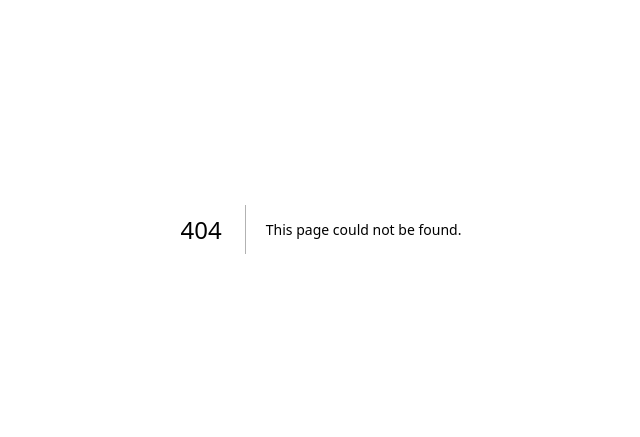
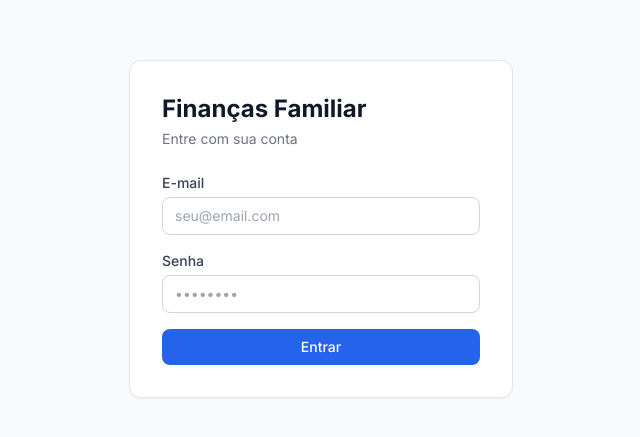
Before and after one commit to nelsongeraidine/financas-pessoais, a Next.js app: page /login in a window 1280 px wide. Before the commit this address had no page. Shown: the part 171-608 px from the top of the page, without its empty margins (319-959 px from the left). Built offline with nearby package versions, Linux system fonts and the light colour scheme.

Commit message:
feat: add authentication with login page, callback route, and middleware

```diff
--- /dev/null
+++ b/app/(auth)/login/page.tsx
@@ -0,0 +1,79 @@
+// app/(auth)/login/page.tsx
+'use client'
+
+import { useState } from 'react'
+import { useRouter } from 'next/navigation'
+import { createClient } from '@/lib/supabase/client'
+
+export default function LoginPage() {
+  const router = useRouter()
+  const [email, setEmail] = useState('')
+  const [password, setPassword] = useState('')
+  const [error, setError] = useState<string | null>(null)
+  const [loading, setLoading] = useState(false)
+
+  async function handleSubmit(e: React.FormEvent) {
+    e.preventDefault()
+    setLoading(true)
+    setError(null)
+
+    const supabase = createClient()
+    const { error } = await supabase.auth.signInWithPassword({ email, password })
+
+    if (error) {
+      setError('E-mail ou senha inválidos.')
+      setLoading(false)
+      return
+    }
+
+    router.push('/dashboard')
+    router.refresh()
+  }
+
+  return (
+    <div className="min-h-screen flex items-center justify-center bg-gray-50">
+      <div className="w-full max-w-sm bg-white rounded-xl shadow-sm border border-gray-200 p-8">
+        <h1 className="text-2xl font-bold text-gray-900 mb-1">Finanças Familiar</h1>
+        <p className="text-gray-500 text-sm mb-6">Entre com sua conta</p>
+        <form onSubmit={handleSubmit} className="space-y-4">
+          <div>
+            <label htmlFor="email" className="block text-sm font-medium text-gray-700 mb-1">
+              E-mail
+            </label>
+            <input
+              id="email"
+              type="email"
+              required
+              value={email}
+              onChange={(e) => setEmail(e.target.value)}
+              className="w-full border border-gray-300 rounded-lg px-3 py-2 text-sm focus:outline-none focus:ring-2 focus:ring-blue-500"
+              placeholder="seu@email.com"
+            />
+          </div>
+          <div>
+            <label htmlFor="password" className="block text-sm font-medium text-gray-700 mb-1">
+              Senha
+            </label>
+            <input
+              id="password"
+              type="password"
+              required
+              value={password}
+              onChange={(e) => setPassword(e.target.value)}
+              className="w-full border border-gray-300 rounded-lg px-3 py-2 text-sm focus:outline-none focus:ring-2 focus:ring-blue-500"
+              placeholder="••••••••"
+            />
+          </div>
+          {error && <p className="text-red-600 text-sm">{error}</p>}
+          <button
+            type="submit"
+            disabled={loading}
+            className="w-full bg-blue-600 text-white py-2 rounded-lg text-sm font-medium hover:bg-blue-700 disabled:opacity-50 transition-colors"
+          >
+            {loading ? 'Entrando...' : 'Entrar'}
+          </button>
+        </form>
+      </div>
+    </div>
+  )
+}
--- /dev/null
+++ b/app/api/auth/callback/route.ts
@@ -0,0 +1,15 @@
+// app/api/auth/callback/route.ts
+import { NextResponse } from 'next/server'
+import { createClient } from '@/lib/supabase/server'
+
+export async function GET(request: Request) {
+  const { searchParams, origin } = new URL(request.url)
+  const code = searchParams.get('code')
+
+  if (code) {
+    const supabase = createClient()
+    await supabase.auth.exchangeCodeForSession(code)
+  }
+
+  return NextResponse.redirect(`${origin}/dashboard`)
+}
--- a/app/layout.tsx
+++ b/app/layout.tsx
@@ -1,35 +1,19 @@
-import type { Metadata } from "next";
-import localFont from "next/font/local";
-import "./globals.css";
+// app/layout.tsx
+import type { Metadata } from 'next'
+import { Inter } from 'next/font/google'
+import './globals.css'
 
-const geistSans = localFont({
-  src: "./fonts/GeistVF.woff",
-  variable: "--font-geist-sans",
-  weight: "100 900",
-});
-const geistMono = localFont({
-  src: "./fonts/GeistMonoVF.woff",
-  variable: "--font-geist-mono",
-  weight: "100 900",
-});
+const inter = Inter({ subsets: ['latin'] })
 
 export const metadata: Metadata = {
-  title: "Create Next App",
-  description: "Generated by create next app",
-};
+  title: 'Finanças Familiar',
+  description: 'Controle financeiro para toda a família',
+}
 
-export default function RootLayout({
-  children,
-}: Readonly<{
-  children: React.ReactNode;
-}>) {
+export default function RootLayout({ children }: { children: React.ReactNode }) {
   return (
-    <html lang="en">
-      <body
-        className={`${geistSans.variable} ${geistMono.variable} antialiased`}
-      >
-        {children}
-      </body>
+    <html lang="pt-BR">
+      <body className={inter.className}>{children}</body>
     </html>
-  );
+  )
 }
--- a/app/page.tsx
+++ b/app/page.tsx
@@ -1,101 +1,6 @@
-import Image from "next/image";
+// app/page.tsx
+import { redirect } from 'next/navigation'
 
-export default function Home() {
-  return (
-    <div className="grid grid-rows-[20px_1fr_20px] items-center justify-items-center min-h-screen p-8 pb-20 gap-16 sm:p-20 font-[family-name:var(--font-geist-sans)]">
-      <main className="flex flex-col gap-8 row-start-2 items-center sm:items-start">
-        <Image
-          className="dark:invert"
-          src="https://nextjs.org/icons/next.svg"
-          alt="Next.js logo"
-          width={180}
-          height={38}
-          priority
-        />
-        <ol className="list-inside list-decimal text-sm text-center sm:text-left font-[family-name:var(--font-geist-mono)]">
-          <li className="mb-2">
-            Get started by editing{" "}
-            <code className="bg-black/[.05] dark:bg-white/[.06] px-1 py-0.5 rounded font-semibold">
-              app/page.tsx
-            </code>
-            .
-          </li>
-          <li>Save and see your changes instantly.</li>
-        </ol>
-
-        <div className="flex gap-4 items-center flex-col sm:flex-row">
-          <a
-            className="rounded-full border border-solid border-transparent transition-colors flex items-center justify-center bg-foreground text-background gap-2 hover:bg-[#383838] dark:hover:bg-[#ccc] text-sm sm:text-base h-10 sm:h-12 px-4 sm:px-5"
-            href="https://vercel.com/new?utm_source=create-next-app&utm_medium=appdir-template-tw&utm_campaign=create-next-app"
-            target="_blank"
-            rel="noopener noreferrer"
-          >
-            <Image
-              className="dark:invert"
-              src="https://nextjs.org/icons/vercel.svg"
-              alt="Vercel logomark"
-              width={20}
-              height={20}
-            />
-            Deploy now
-          </a>
-          <a
-            className="rounded-full border border-solid border-black/[.08] dark:border-white/[.145] transition-colors flex items-center justify-center hover:bg-[#f2f2f2] dark:hover:bg-[#1a1a1a] hover:border-transparent text-sm sm:text-base h-10 sm:h-12 px-4 sm:px-5 sm:min-w-44"
-            href="https://nextjs.org/docs?utm_source=create-next-app&utm_medium=appdir-template-tw&utm_campaign=create-next-app"
-            target="_blank"
-            rel="noopener noreferrer"
-          >
-            Read our docs
-          </a>
-        </div>
-      </main>
-      <footer className="row-start-3 flex gap-6 flex-wrap items-center justify-center">
-        <a
-          className="flex items-center gap-2 hover:underline hover:underline-offset-4"
-          href="https://nextjs.org/learn?utm_source=create-next-app&utm_medium=appdir-template-tw&utm_campaign=create-next-app"
-          target="_blank"
-          rel="noopener noreferrer"
-        >
-          <Image
-            aria-hidden
-            src="https://nextjs.org/icons/file.svg"
-            alt="File icon"
-            width={16}
-            height={16}
-          />
-          Learn
-        </a>
-        <a
-          className="flex items-center gap-2 hover:underline hover:underline-offset-4"
-          href="https://vercel.com/templates?framework=next.js&utm_source=create-next-app&utm_medium=appdir-template-tw&utm_campaign=create-next-app"
-          target="_blank"
-          rel="noopener noreferrer"
-        >
-          <Image
-            aria-hidden
-            src="https://nextjs.org/icons/window.svg"
-            alt="Window icon"
-            width={16}
-            height={16}
-          />
-          Examples
-        </a>
-        <a
-          className="flex items-center gap-2 hover:underline hover:underline-offset-4"
-          href="https://nextjs.org?utm_source=create-next-app&utm_medium=appdir-template-tw&utm_campaign=create-next-app"
-          target="_blank"
-          rel="noopener noreferrer"
-        >
-          <Image
-            aria-hidden
-            src="https://nextjs.org/icons/globe.svg"
-            alt="Globe icon"
-            width={16}
-            height={16}
-          />
-          Go to nextjs.org →
-        </a>
-      </footer>
-    </div>
-  );
+export default function RootPage() {
+  redirect('/dashboard')
 }
```
Also changed, not shown: middleware.ts (added, +55 -0 lines).
